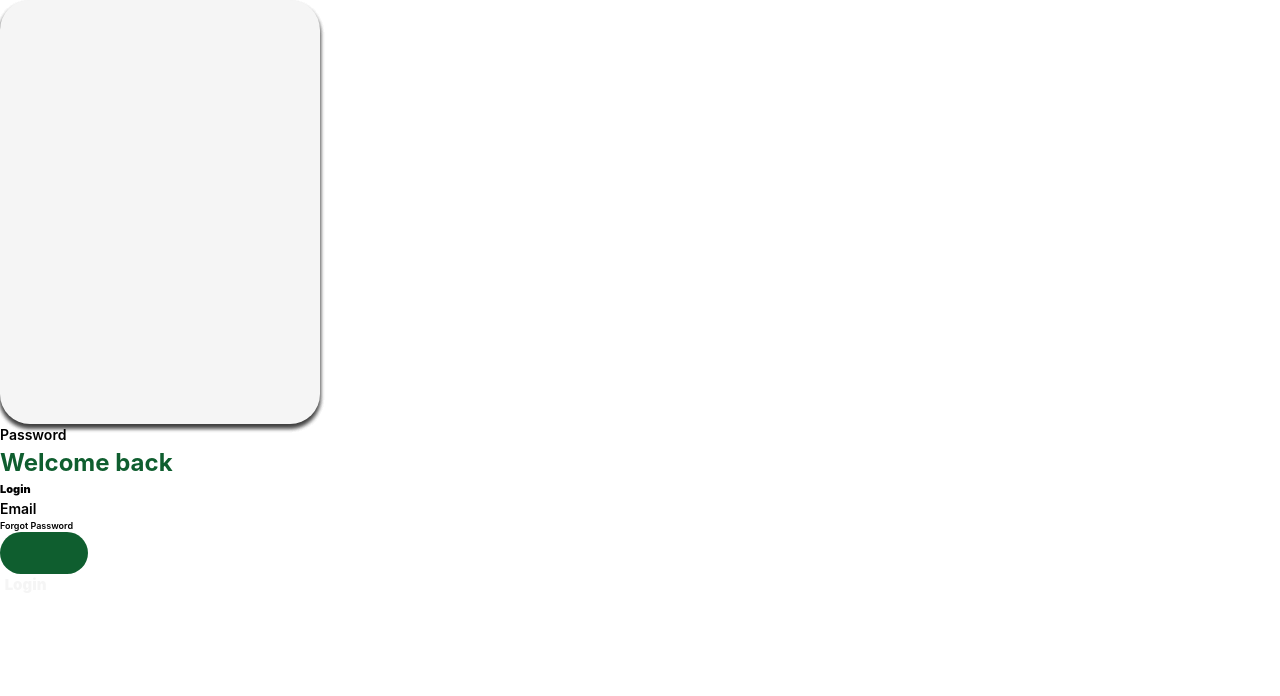
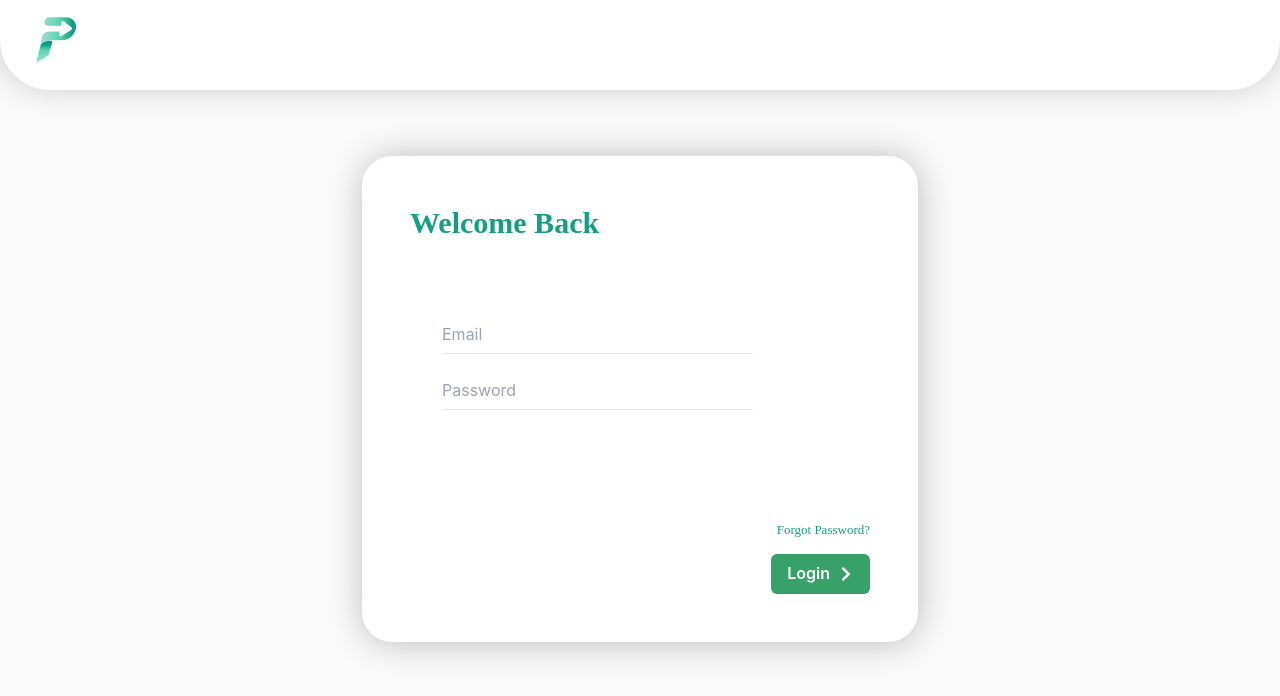
Before and after one commit to SurajDashsk/FirstApp, a Next.js app: page /login in a window 1280 px wide. Shown: the top 696 px of the page. Built offline with nearby package versions, Linux system fonts and the light colour scheme.

Commit message:
add login ui

```diff
--- a/package.json
+++ b/package.json
@@ -18,6 +18,7 @@
     "postcss": "8.4.25",
     "react": "18.2.0",
     "react-dom": "18.2.0",
+    "react-icons": "^4.10.1",
     "tailwindcss": "3.3.2"
   }
 }
--- a/pages/login.js
+++ b/pages/login.js
@@ -1,90 +1,55 @@
-//import { Button, Stack, Text } from '@chakra-ui/react'
-//import React from 'react'
 
 
-// const LoginPage = ({}) => {
-//   return (
-//     <Stack justifyContent={'center'} alignItems={'center'} className='h-screen w-screen' >
-//         <Stack width={'xl'}>
-//             <Text align={'center'}>Login Page</Text>
-//             <Button>Login</Button>
-//         </Stack>
-//     </Stack>
-//   )
-// }
-
-// export default LoginPage;
-
-
-import { Box, Text } from '@chakra-ui/react'
 import React from 'react'
 
 
+import { Stack, Box, Text, Input, Tabs, TabPanels, Button, Flex } from '@chakra-ui/react'
+import { FaChevronRight } from 'react-icons/fa';
+
 export const App = () => (
-  <Box>
+  <Stack width="100vw" height="100vh" maxWidth="100%" background="#FAFAFA" align="center" >
+    <Flex
+      direction="row"
+      width="100vw"
+      height="90px"
+      maxWidth="100%"
+      background="#FFFFFF"
+      boxShadow="0px -6px 35px 0px rgba(0, 0, 0, 0.25)"
+      paddingLeft={4}
+      className="topNavBar"
+    >
+        <img src="logo.png" className="logoImg" alt="Logo" width="50px" height="50px" />
+
+    </Flex>
+    <Box width="150px" height="50px" />
     <Box
       borderRadius="30px"
-      width="320px"
-      height="424px"
-      maxWidth="100%"
-      background="#F5F5F5"
-      boxShadow="0px 4px 4px 0px rgba(0, 0, 0, 0.25), 0px 4px 4px 0px rgba(0, 0, 0, 0.25), 0px 4px 4px 0px rgba(0, 0, 0, 0.25), 0px 4px 4px 0px rgba(0, 0, 0, 0.25), 0px 4px 4px 0px rgba(0, 0, 0, 0.25)"
-    />
-    <Text
-      fontFamily="Inter"
-      fontWeight="semibold"
-      fontSize="14px"
-      color="#000000"
+      width="556px"
+      height="fit-content"
+      background="#FFFFFF"
+      boxShadow="1px 1px 35px 0px rgba(0, 0, 0, 0.25)"
+      mx={0}
+      padding={12}
     >
-      Password
-    </Text>
-    <Text fontFamily="Inter" fontWeight="bold" fontSize="24px" color="#0F5E2F">
-      Welcome back
-    </Text>
-    <Text
-      fontFamily="Inter"
-      fontWeight="black"
-      fontSize="11px"
-      color="#000000"
-      width="32px"
-    >
-      Login
-    </Text>
-    <span className="unsupported" />
-    <Text
-      fontFamily="Inter"
-      fontWeight="semibold"
-      fontSize="14px"
-      color="#000000"
-    >
-      Email
-    </Text>
-    <span className="unsupported" />
-    <span className="unsupported" />
-    <Text
-      fontFamily="Inter"
-      fontWeight="semibold"
-      fontSize="9px"
-      color="#000000"
-    >
-      Forgot Password
-    </Text>
-    <Box borderRadius="70px" width="88px" height="42px" background="#0F5E2F" />
-    <Text
-      fontFamily="Inter"
-      fontWeight="black"
-      fontSize="15px"
-      color="#F5F5F5"
-      width="51px"
-      textAlign="center"
-    >
-      Login
-    </Text>
-  </Box>
+        <p className="welcomeBackText">Welcome Back</p>
+        <Stack width="inherit" padding={8} mt={"10"} spacing={4} align="start" justify={"center"}>
+            <Input variant='flushed' placeholder="Email" className="emailInput" width="311px" />
+            <Input variant='flushed' placeholder="Password" className="passwordInput" width="311px" />
+
+        </Stack>
+
+        <Stack spacing={4} mt={20} align="end" justify={"end"}>
+        <p className="forgotPasswordText">Forgot Password?</p>
+        <Button mt={4} colorScheme='green' rightIcon={<FaChevronRight />}>Login</Button>
+        </Stack>
+    </Box>
+
+  </Stack>
 )
 
 
 
 
 
+
 export default App;
--- a/styles/globals.css
+++ b/styles/globals.css
@@ -25,3 +25,31 @@ body {
     )
     rgb(var(--background-start-rgb));
 }
+
+.welcomeBackText {
+    color: #169E83;
+    font-family: Montserrat;
+    font-size: 30px;
+    font-style: normal;
+    font-weight: 700;
+    line-height: 38px;
+}
+
+.topNavBar {
+    /* just bottom is rounded */
+    border-radius: 0px 0px 50px 50px;
+}
+
+.forgotPasswordText {
+    color: #169E83;
+    font-family: Montserrat;
+    font-size: 13px;
+    font-style: normal;
+    font-weight: 500;
+    line-height: 16px;
+}
+
+.logoImg {
+    width: 80px;
+    height: 80px;
+}
```
Also changed, not shown: public/logo.png (added), 1 other file (tests, documents, lock files or other folders).
